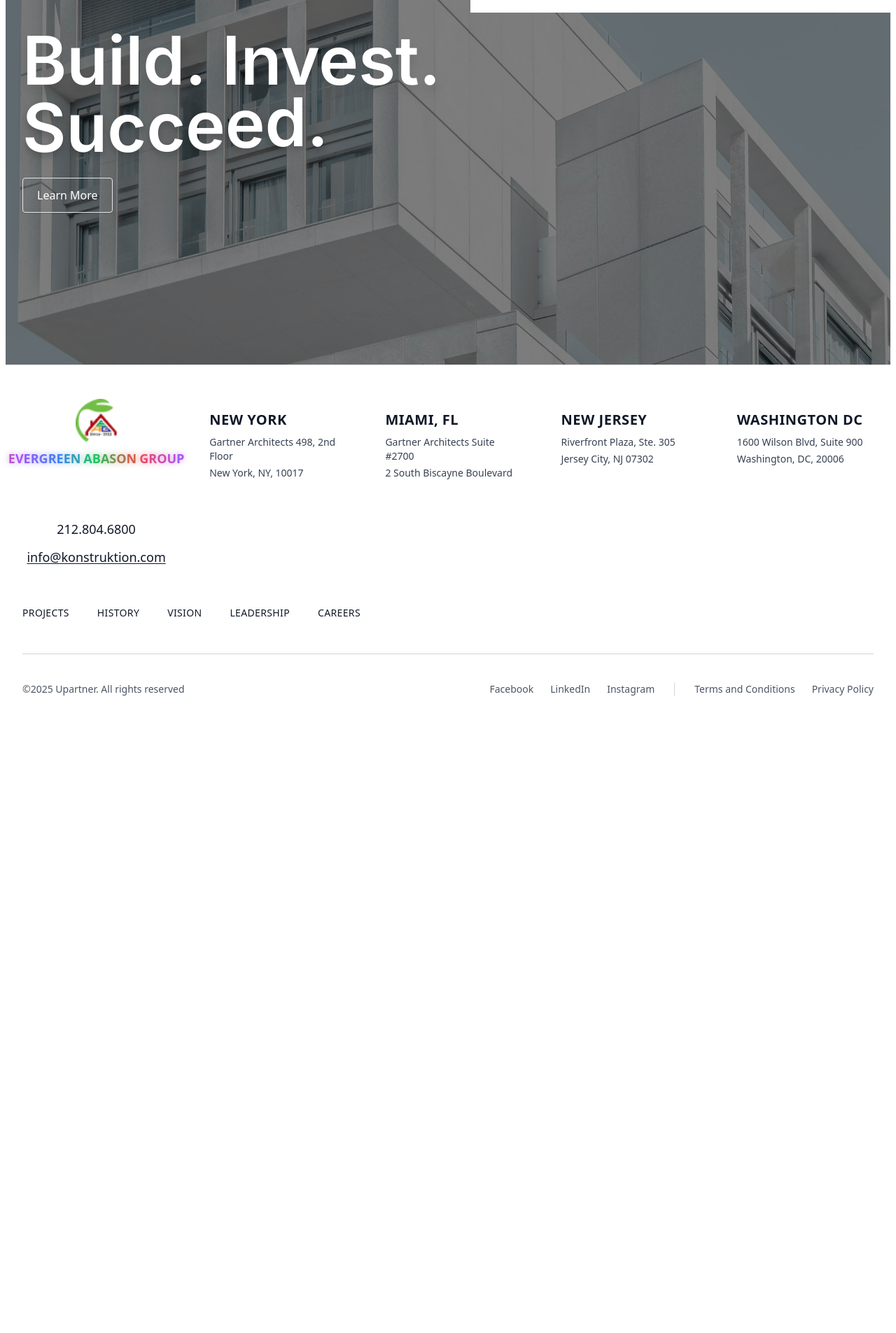
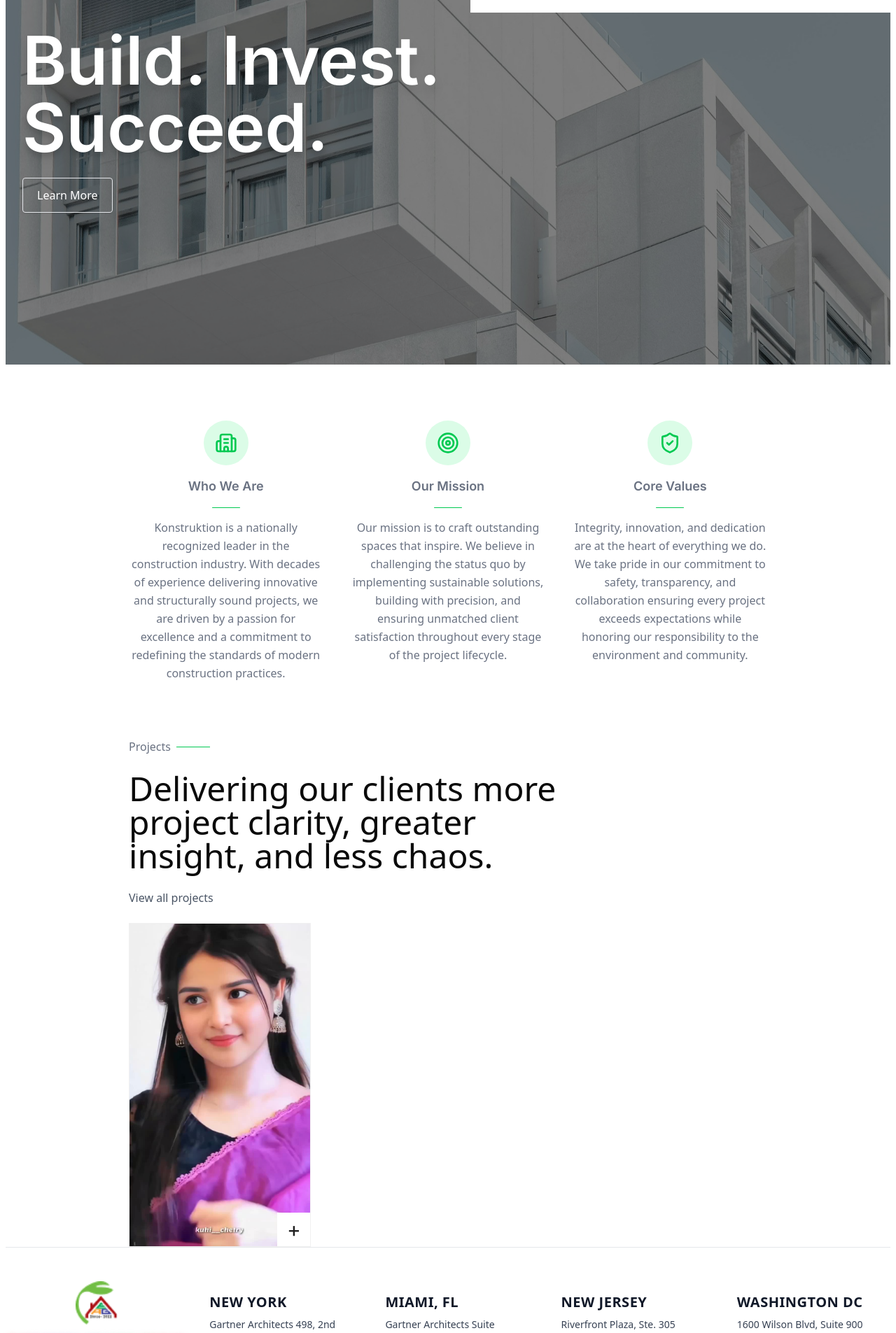
Before and after one commit to Nazrul144/evergreen_abason_group, a Next.js app: page / in a window 1280 px wide. Shown: the part 260-2165 px from the top of the page at 70% size. Before the commit the page ends 1303 px from the top, so only its background shows below. Built offline with nearby package versions, Linux system fonts and the light colour scheme.

Commit message:
Project updated

```diff
--- a/src/app/globals.css
+++ b/src/app/globals.css
@@ -20,94 +20,6 @@
 }
 
 
-/* bounce animation */
-/* @keyframes bounce {
-  0%, 60%, 100% {
-    transform: scale(1);
-  }
-  30% {
-    transform: scale(1.3);
-  }
-}
-
-.animate-bounce {
-  animation: bounce 1.5s ease-in-out infinite;
-  display: inline-block;
-} */
-
-
-/* Fade and slide animation */
-@keyframes fade-slide {
-  0% {
-    opacity: 0;
-    transform: translateY(10px);
-  }
-  50% {
-    opacity: 1;
-    transform: translateY(0);
-  }
-  100% {
-    opacity: 0.5;
-    transform: translateY(-5px);
-  }
-}
-
-.animate-fade-slide {
-  animation: fade-slide 2s ease-in-out infinite;
-  display: inline-block;
-}
-
-
-/* Color shifting animation */
-@keyframes color-flow {
-  0% {
-    color: #fff;
-  }
-  25% {
-    color: #4ade80; /* green */
-  }
-  50% {
-    color: #60a5fa; /* blue */
-  }
-  75% {
-    color: #f472b6; /* pink */
-  }
-  100% {
-    color: #fff;
-  }
-}
-
-.animate-color-flow {
-  animation: color-flow 2s linear infinite;
-  display: inline-block;
-}
-
-
-
-/* Rotate and fade animation */
-@keyframes rotate-fade {
-  0% {
-    opacity: 0;
-    transform: rotate(-15deg);
-  }
-  50% {
-    opacity: 1;
-    transform: rotate(0deg);
-  }
-  100% {
-    opacity: 0.5;
-    transform: rotate(5deg);
-  }
-}
-
-.animate-rotate-fade {
-  animation: rotate-fade 1.8s ease-in-out infinite;
-  display: inline-block;
-}
-
-
-
-
 
 /* Bright color-shift animation with shadow for contrast */
 @keyframes color-flow-bright {
@@ -121,6 +33,62 @@
 .animate-color-flow {
   animation: color-flow-bright 2s linear infinite;
   display: inline-block;
+}
+
+
+/* Smooth Image Zoom */
+.zoom-on-hover {
+  transition: transform 1.8s ease;
+}
+.group:hover .zoom-on-hover {
+  transform: scale(1.5);
+}
+
+
+/* WRAPPER REQUIRED */
+.expand-group {
+  position: relative;
+  overflow: hidden;
+}
+
+/* PLUS BUTTON */
+.expand-btn {
+  width: 48px;
+  height: 48px;
+  font-size: 30px;
+  display: flex;
+  align-items: center;
+  justify-content: center;
+  cursor: pointer;
+  border: none;
+  z-index: 10;
+  transition: background-color 0.3s ease;
+}
+
+/* SMOOTH LABEL SLIDING */
+.expand-text {
+  height: 48px;
+  padding: 0 18px;
+  display: flex;
+  align-items: center;
+  font-size: 12px;
+  font-weight: 600;
+  white-space: nowrap;
+  transform: translateX(140%);
+  opacity: 0;
+
+  /* Smoother + slower animation */
+  transition:
+    transform 0.85s cubic-bezier(0.16, 1, 0.3, 1),
+    opacity 0.6s ease-out;
+  transition-delay: 0.1s;
+  z-index: 5;
+}
+
+/* ON HOVER, SLIDE SMOOTHLY */
+.group:hover .expand-text {
+  transform: translateX(0);
+  opacity: 1;
 }
 
 
--- a/src/app/layout.tsx
+++ b/src/app/layout.tsx
@@ -25,8 +25,8 @@ export default function RootLayout({
   children: React.ReactNode;
 }>) {
   return (
-    <html lang="en" suppressHydrationWarning>
-      <body className={`${geistSans.variable} ${geistMono.variable} antialiased`}>
+     <html lang="en" suppressHydrationWarning>
+      <body className={`${geistSans.variable} ${geistMono.variable} antialiased dark:bg-gray-900 bg-white`}>
         <div className="px-2">
           <ThemeProvider>
             {children}
--- /dev/null
+++ b/src/pages/homePage/Categories.tsx
@@ -0,0 +1,57 @@
+import { Building2, ShieldCheck, Target } from "lucide-react";
+import { Inter } from "next/font/google";
+
+const inter = Inter({
+  subsets: ["latin"],
+  weight: ["400", "600", "700"],
+});
+
+const Categories = () => {
+  return (
+    <div className="mt-20 lg:px-44 md:px-10 dark:bg-gray-900">
+      <div className="grid lg:grid-cols-3 grid-cols-1 gap-10 mt-10">
+        {highlights.map((item, index) => (
+          <div
+            key={index}
+            className="flex flex-col items-center text-center space-y-4 max-w-sm mx-auto"
+          >
+            <div className="p-4 rounded-full bg-green-100 dark:bg-green-900 flex items-center justify-center">
+              {item.icon}
+            </div>
+
+            <h4
+              className={`text-lg font-semibold text-[#6A7282] dark:text-gray-100 ${inter.className}`}
+            >
+              {item.title}
+            </h4>
+            <div className="w-10 h-[0.25px] bg-green-500 rounded-full" />
+
+            <p className="text-[#6A7282] dark:text-gray-300 leading-relaxed">
+              {item.text}
+            </p>
+          </div>
+        ))}
+      </div>
+    </div>
+  );
+};
+
+export default Categories;
+
+const highlights = [
+  {
+    title: "Who We Are",
+    icon: <Building2 className="w-8 h-8 text-green-500" />,
+    text: "Konstruktion is a nationally recognized leader in the construction industry. With decades of experience delivering innovative and structurally sound projects, we are driven by a passion for excellence and a commitment to redefining the standards of modern construction practices.",
+  },
+  {
+    title: "Our Mission",
+    icon: <Target className="w-8 h-8 text-green-500" />,
+    text: "Our mission is to craft outstanding spaces that inspire. We believe in challenging the status quo by implementing sustainable solutions, building with precision, and ensuring unmatched client satisfaction throughout every stage of the project lifecycle.",
+  },
+  {
+    title: "Core Values",
+    icon: <ShieldCheck className="w-8 h-8 text-green-500" />,
+    text: "Integrity, innovation, and dedication are at the heart of everything we do. We take pride in our commitment to safety, transparency, and collaboration ensuring every project exceeds expectations while honoring our responsibility to the environment and community.",
+  },
+];
--- a/src/pages/homePage/Hero.tsx
+++ b/src/pages/homePage/Hero.tsx
@@ -37,7 +37,7 @@ const Hero = () => {
 
             <div className="mt-4 flex gap-4 sm:mt-6">
               <Link
-                className="group inline-block rounded border border-gray-200 dark:border-gray-500 px-5 py-3 font-medium text-white shadow-sm dark:text-gray-900 dark:bg-white transition-colors"
+                className="group inline-block rounded border border-gray-200 dark:border-gray-500 px-5 py-3 font-medium text-white shadow-sm  dark:bg-transparent dark:text-white transition-colors"
                 href="#"
               >
                 <span className="relative">
--- a/src/pages/homePage/Projects.tsx
+++ b/src/pages/homePage/Projects.tsx
@@ -1,11 +1,93 @@
+"use client";
+import { Card } from "antd";
+import Image from "next/image";
+import { useState } from "react";
+import { FiArrowLeft, FiArrowRight } from "react-icons/fi";
 
+const images = Array(10).fill("/demo_girl.jpg"); // 10 SAME IMAGES
 
-const Projects = () => {
+export default function Projects() {
+  const [index, setIndex] = useState(0);
+
+  const nextCard = () => setIndex((prev) => (prev + 1) % images.length);
+  const prevCard = () =>
+    setIndex((prev) => (prev - 1 + images.length) % images.length);
+
   return (
-    <div>
-      <h1>Projects</h1>
+    <div className="lg:px-44 md:px-10 lg:mt-20 dark:bg-gray-900">
+      <div className="flex items-center space-x-2">
+        <h3 className="text-[#6A7282] dark:text-gray-300">Projects</h3>
+        <span className="w-12 h-[1px] bg-green-500"></span>
+      </div>
+
+      <h1 className="text-[#0A0A0A] dark:text-gray-100 text-5xl mt-6 mb-6">
+        Delivering our clients more <br /> project clarity, greater <br />
+        insight, and less chaos.
+      </h1>
+
+      <button className="flex items-center cursor-pointer mb-6">
+        <h3 className="text-[#4A5565] dark:text-gray-400">View all projects</h3>
+      </button>
+
+      {/* CARD */}
+      <Card
+        hoverable={false}
+        style={{ width: 260, borderRadius: 0, overflow: "hidden" }}
+        bodyStyle={{ padding: 0 }}
+        cover={
+          <div className="relative group">
+            {/* IMAGE */}
+            <Image
+              draggable={false}
+              alt="project"
+              src={images[index]}
+              width={600}
+              height={600}
+              className="w-full object-cover zoom-on-hover"
+            />
+
+            {/* LEFT ARROW */}
+            <button
+              onClick={prevCard}
+              className="
+      absolute left-0 top-1/2 -translate-y-1/2
+      opacity-0 group-hover:opacity-100
+      transition duration-300
+      bg-white/80 dark:bg-gray-700/80 w-10 h-10 flex items-center justify-center
+    "
+            >
+              <FiArrowLeft />
+            </button>
+
+            {/* RIGHT ARROW */}
+            <button
+              onClick={nextCard}
+              className="
+      absolute right-0 top-1/2 -translate-y-1/2
+      opacity-0 group-hover:opacity-100
+      transition duration-300
+      bg-white/80 dark:bg-gray-700/80 w-10 h-10 flex items-center justify-center
+    "
+            >
+              <FiArrowRight />
+            </button>
+
+            {/* PLUS + LABEL */}
+            <div
+              className="
+    absolute bottom-0 right-0 flex items-center overflow-hidden group
+  "
+            >
+              <button className="expand-text bg-white dark:bg-gray-800 dark:text-gray-300 cursor-pointer">
+                View Project
+              </button>
+              <button className="expand-btn bg-white dark:bg-gray-800 dark:text-white">
+                +
+              </button>
+            </div>
+          </div>
+        }
+      />
     </div>
-  )
+  );
 }
-
-export default Projects
--- a/src/pages/homePage/landingPage/LandingPage.tsx
+++ b/src/pages/homePage/landingPage/LandingPage.tsx
@@ -1,10 +1,14 @@
 import React from 'react'
 import Hero from '../Hero'
+import Categories from '../Categories'
+import Projects from '../Projects'
 
 const LandingPage = () => {
   return (
     <div>
       <Hero/>
+      <Categories/>
+      <Projects/>
     </div>
   )
 }
--- a/src/shared/Navbar.tsx
+++ b/src/shared/Navbar.tsx
@@ -31,7 +31,6 @@ const navigationLinks = [
 export default function Navbar() {
   const [showSearch, setShowSearch] = useState(false);
   const [searchText, setSearchText] = useState("");
-  const [origin, setOrigin] = useState("left");
   const pathName = usePathname();
   const [open, setOpen] = useState(false);
 
@@ -169,9 +168,9 @@ export default function Navbar() {
               onClose={() => setOpen(false)}
               open={open}
               classNames={{
-                base: "bg-transparent",
+                content: "bg-transparent", // fixes error
                 wrapper: "bg-[#0A0F1C] dark:bg-[#0A0F1C]",
-                backdrop: "bg-black/70",
+                mask: "bg-black/70",
               }}
             >
               {/* FIX: Force dark theme inside drawer */}
```
Also changed, not shown: public/demo_girl.jpg (added), public/demo_girt2.jpg (added).
